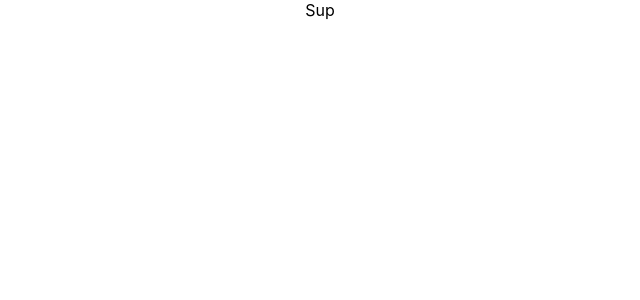
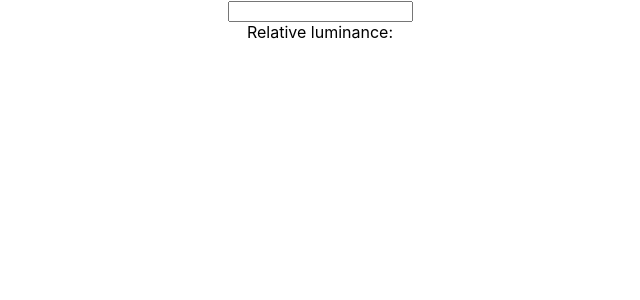
Before and after one commit to gerbus/relative-luminance-calc, a React (Create React App) app: page / in a window 1280 px wide. Shown: the top 300 px of the page, without its empty margins (320-960 px from the left). Built offline with nearby package versions, Linux system fonts and the light colour scheme.

Commit message:
Build calculator

```diff
--- a/package.json
+++ b/package.json
@@ -6,13 +6,14 @@
     "@testing-library/jest-dom": "^4.2.4",
     "@testing-library/react": "^9.3.2",
     "@testing-library/user-event": "^7.1.2",
+    "get-relative-luminance": "^1.0.0",
     "react": "^16.13.1",
     "react-dom": "^16.13.1",
     "react-scripts": "3.4.3"
   },
   "scripts": {
     "start": "react-scripts start",
-    "build": "react-scripts build",
+    "build": "react-scripts build"
   },
   "eslintConfig": {
     "extends": "react-app"
--- a/src/App.js
+++ b/src/App.js
@@ -1,12 +1,47 @@
-import React from 'react';
+import React, { Component } from 'react';
+import getRelativeLuminance from 'get-relative-luminance';
+
 import './App.css';
 
 function App() {
   return (
     <div className="App">
-      Sup
+      <RelativeLuminanceCalc />
     </div>
   );
 }
 
+class RelativeLuminanceCalc extends Component {
+  state = { lum: null }
+  render() {
+    return (
+      <>
+        <input onChange={this.handleChange} />
+        <div>Relative luminance: {this.state.lum}</div>
+      </>
+    )
+  }
+  handleChange = (e) => {
+    const val = e.target.value;
+    const rgb = hexToRgb(val);
+    const lum = rgb ? getRelativeLuminance(`rgb(${rgb.r},${rgb.g},${rgb.b})`) : null;
+    this.setState({lum: lum})
+  }
+}
+
+function hexToRgb(hex) {
+  // Expand shorthand form (e.g. "03F") to full form (e.g. "0033FF")
+  var shorthandRegex = /^#?([a-f\d])([a-f\d])([a-f\d])$/i;
+  hex = hex.replace(shorthandRegex, function(m, r, g, b) {
+    return r + r + g + g + b + b;
+  });
+
+  var result = /^#?([a-f\d]{2})([a-f\d]{2})([a-f\d]{2})$/i.exec(hex);
+  return result ? {
+    r: parseInt(result[1], 16),
+    g: parseInt(result[2], 16),
+    b: parseInt(result[3], 16)
+  } : null;
+}
+
 export default App;
```
Also changed, not shown: 1 other file (tests, documents, lock files or other folders).
